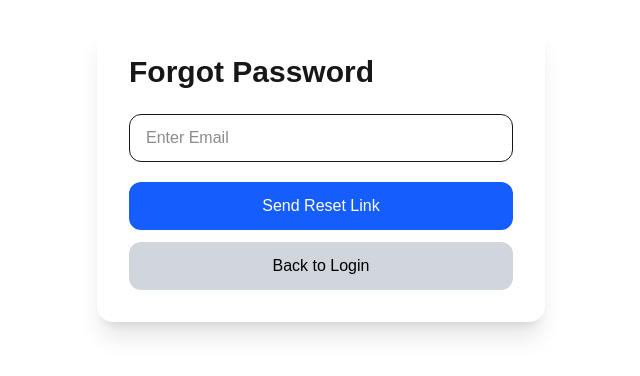
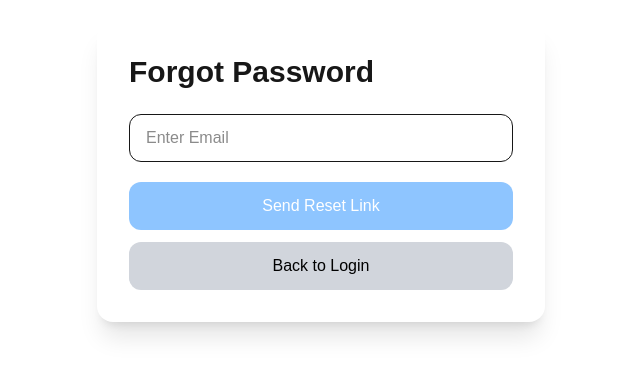
Before and after one commit to BhushanMeshram27/bni-web-portal-client, a Next.js app: page /forgot-password in a window 1280 px wide. Shown: the part 228-604 px from the top of the page, without its empty margins (319-959 px from the left). Built offline with nearby package versions, Linux system fonts and the light colour scheme; no server answers.

Commit message:
Change button background color to blue-300

```diff
--- a/src/app/forgot-password/page.jsx
+++ b/src/app/forgot-password/page.jsx
@@ -50,7 +50,7 @@ export default function ForgotPassword() {
 
         <button
           type="submit"
-          className="w-full h-12 mt-5 bg-blue-600 text-white rounded-xl hover:bg-blue-800"
+          className="w-full h-12 mt-5 bg-blue-300 text-white rounded-xl hover:bg-blue-800"
         >
           Send Reset Link
         </button>
```
